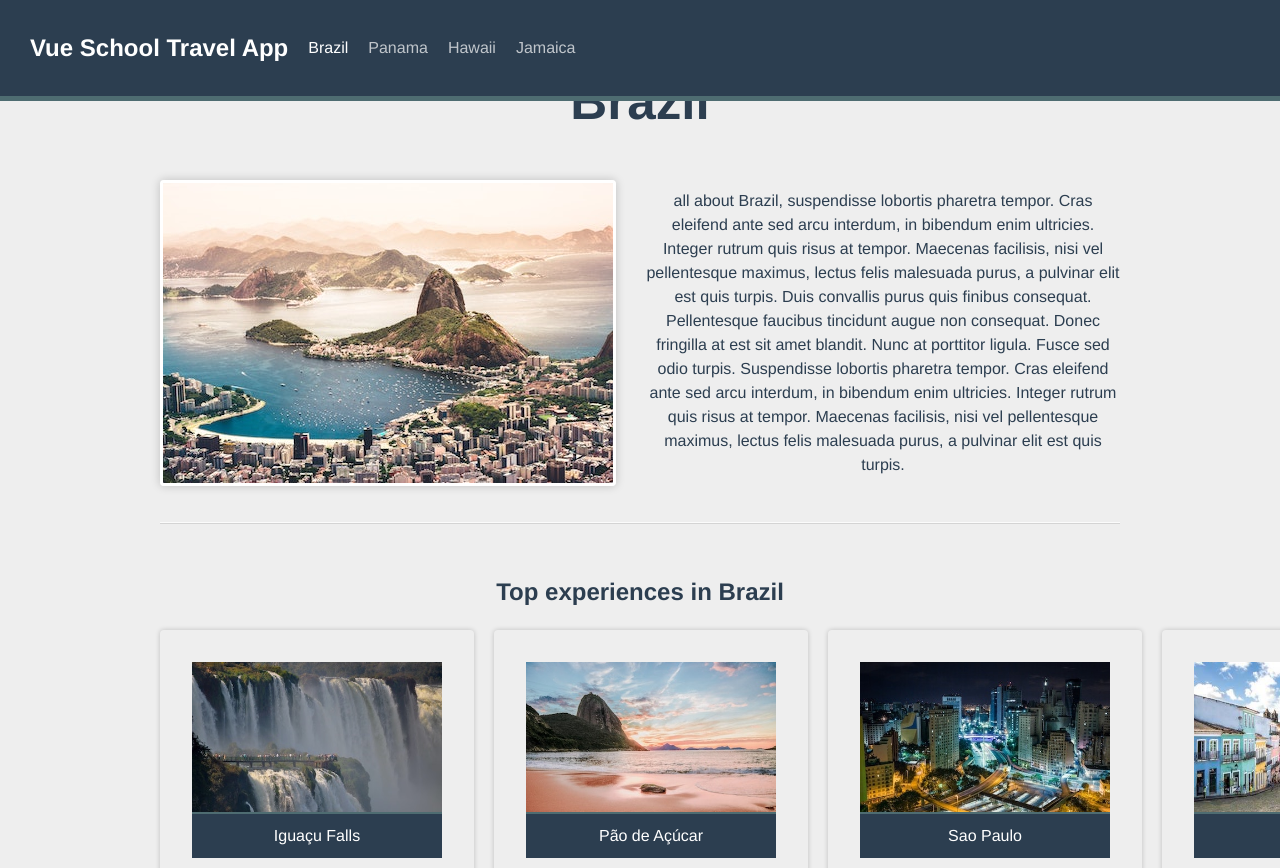
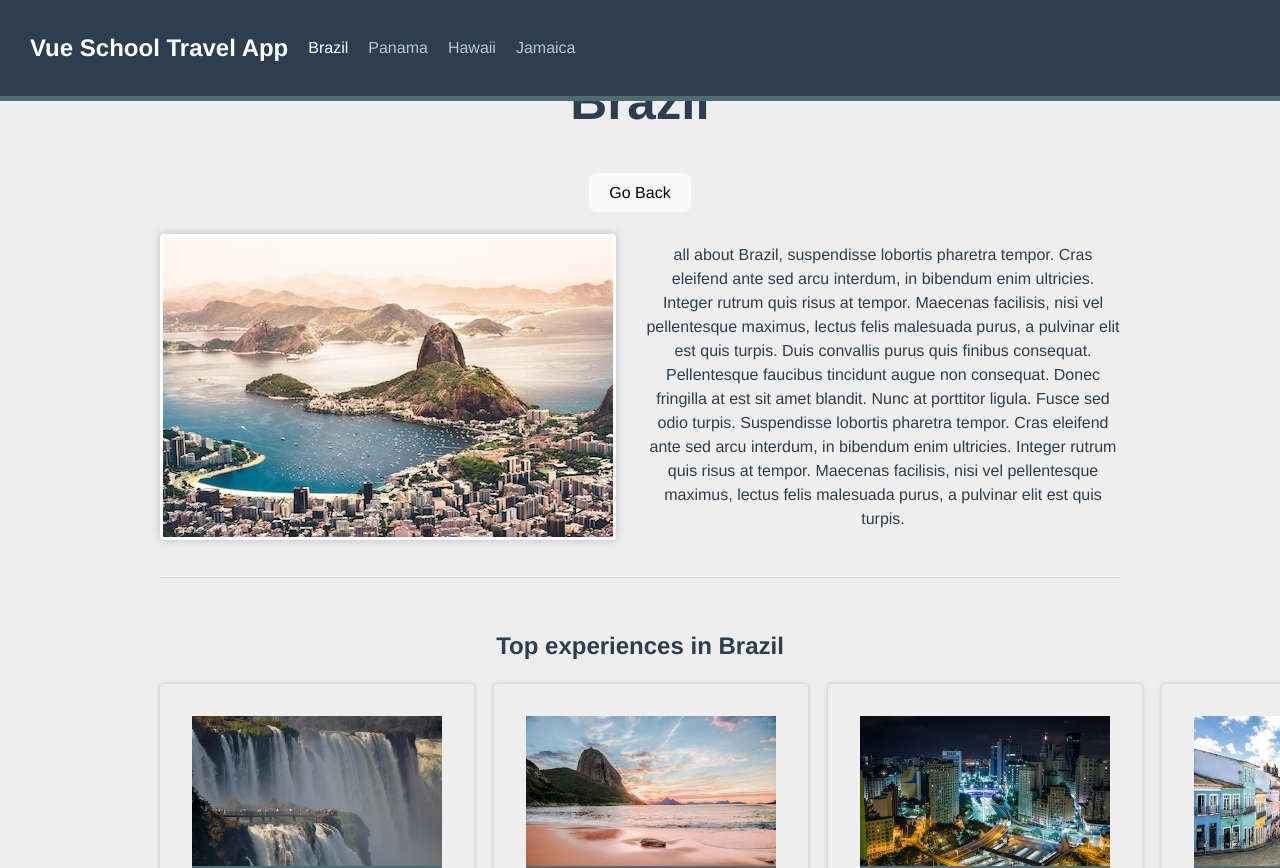
Before and after one commit to PedroCD/vue-routing-practice, a Vue app: page /destination/1/brazil in a window 1280 px wide. Shown: the top 868 px of the page. Built offline with nearby package versions, Linux system fonts and the light colour scheme.

Commit message:
Add GoBack button (router.back())

```diff
--- /dev/null
+++ b/src/components/GoBack.vue
@@ -0,0 +1,5 @@
+<template>
+  <span class="go-back">
+    <button @click="$router.back()">Go Back</button>
+  </span>
+</template>
--- a/src/views/DestinationShow.vue
+++ b/src/views/DestinationShow.vue
@@ -1,6 +1,7 @@
 <template>
   <section v-if="destination" class="destination">
     <h1>{{destination.name}}</h1>
+    <GoBack/>
     <div class="destination-details">
       <img :src="`/images/${destination.image}`" :alt="destination.name">
       <p>{{destination.description}}</p>
@@ -26,8 +27,9 @@
 <script>
 import sourceData from '@/data.json'
 import ExperienceCard from "../components/ExperienceCard.vue";
+import GoBack from "@/components/GoBack.vue";
 export default {
-  components: {ExperienceCard},
+  components: {ExperienceCard, GoBack},
   props: {
     id: {type: Number, required: true}
   },
```
